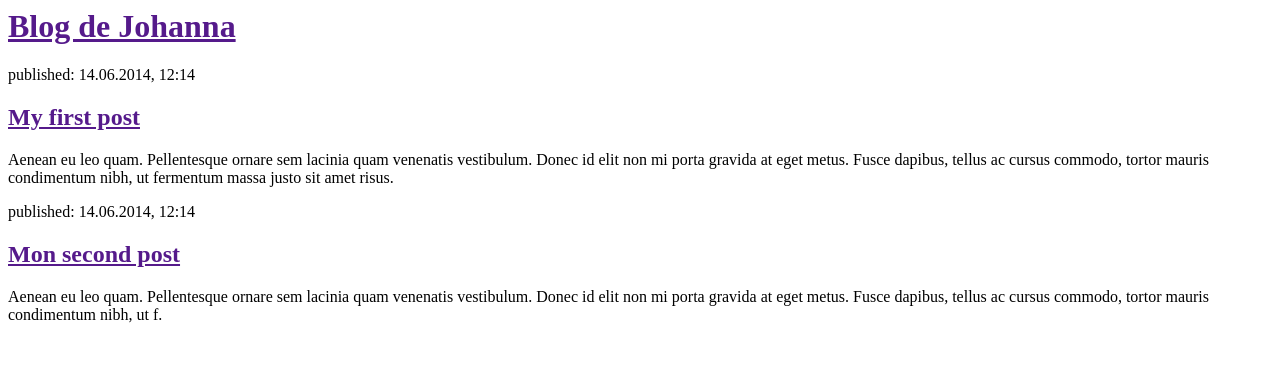
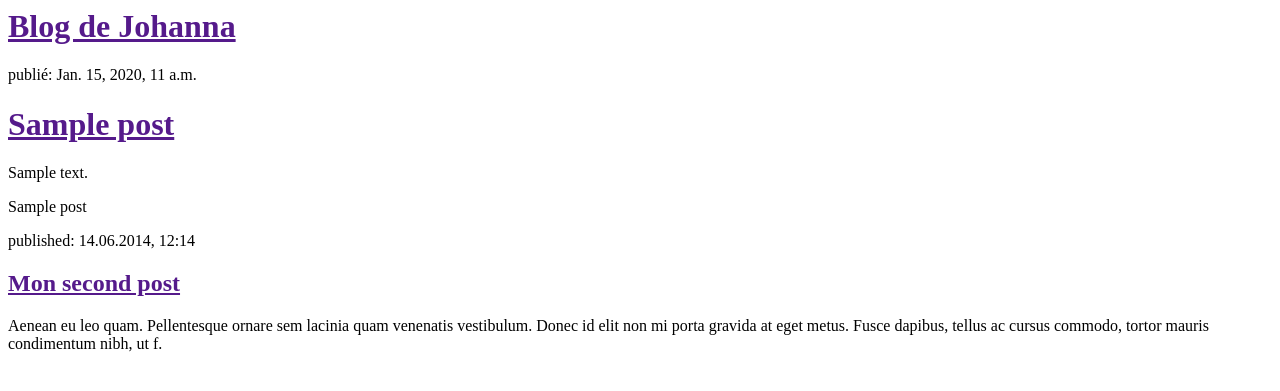
Before and after one commit to johannag33/my-first-blog, a Django app: template blog/templates/blog/post_list.html in a window 1280 px wide. Shown: the top 391 px of the page. Run offline with Django 3.2, Linux system fonts and the light colour scheme; the template is opened without the code that fills it: values that come from a table or form of the project are taken from there, others are empty; tables that the repository leaves empty hold one stand-in row (values such as "Sample post").

Commit message:
Modification du template

```diff
--- a/blog/templates/blog/post_list.html
+++ b/blog/templates/blog/post_list.html
@@ -7,11 +7,14 @@
             <h1><a href="">Blog de Johanna</a></h1>
         </div>
 
+	{% for post in posts %}
         <div>
-            <p>published: 14.06.2014, 12:14</p>
-            <h2><a href="">My first post</a></h2>
-            <p>Aenean eu leo quam. Pellentesque ornare sem lacinia quam venenatis vestibulum. Donec id elit non mi porta gravida at eget metus. Fusce dapibus, tellus ac cursus commodo, tortor mauris condimentum nibh, ut fermentum massa justo sit amet risus.</p>
+			<p>publié: {{ post.published_date }}</p>
+			<h1><a href="">{{ post.title }}</a></h1>
+			<p>{{ post.text|linebreaksbr }}</p>
+				{{ post }}
         </div>
+	{% endfor %}
 
         <div>
             <p>published: 14.06.2014, 12:14</p>
--- a/blog/views.py
+++ b/blog/views.py
@@ -1,4 +1,7 @@
 from django.shortcuts import render
+from .models import Post
+from django.utils import timezone
 
 def post_list(request):
-    return render(request, 'blog/post_list.html', {})
+    posts = Post.objects.filter(published_date__lte=timezone.now()).order_by('published_date')
+    return render(request, 'blog/post_list.html', {'posts': posts})
```
